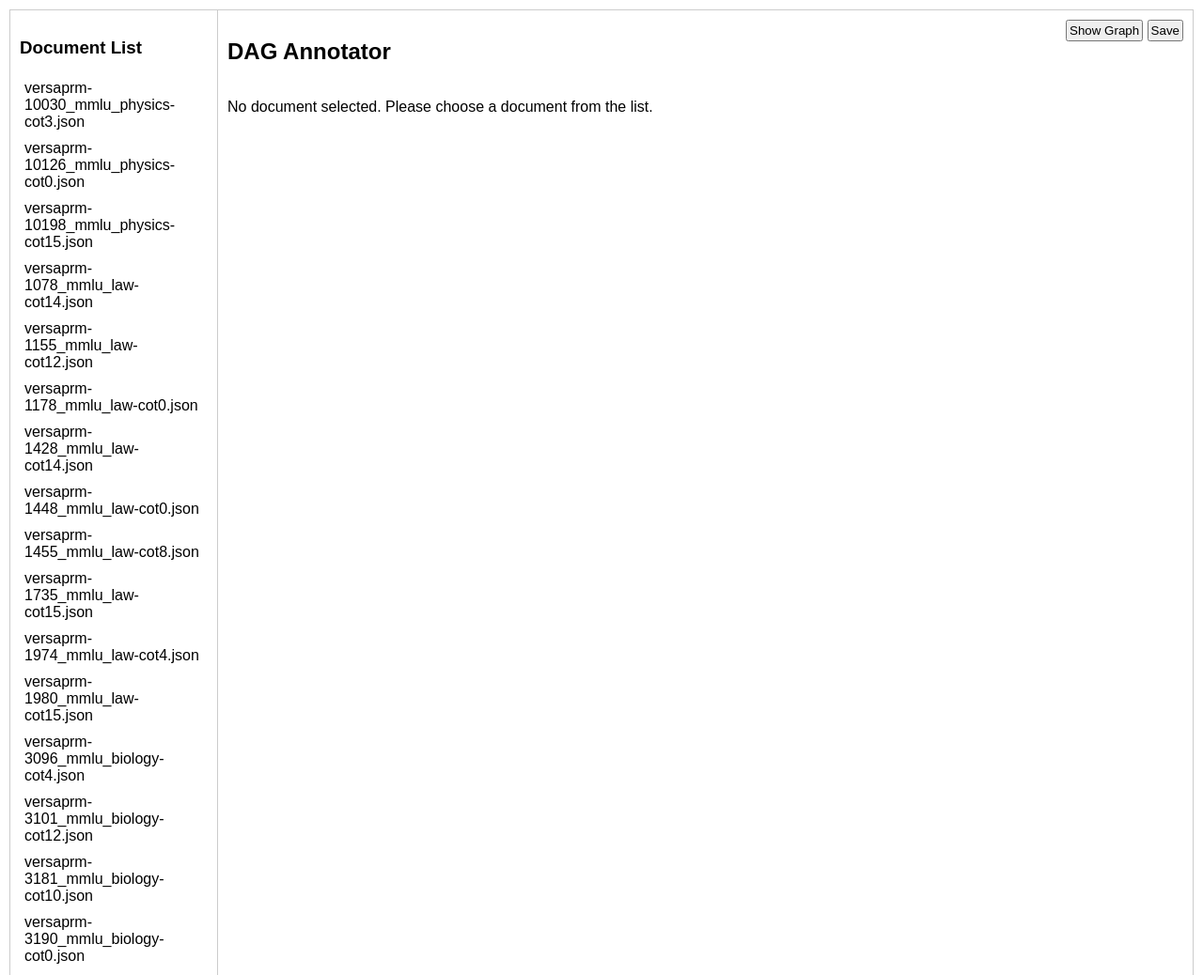
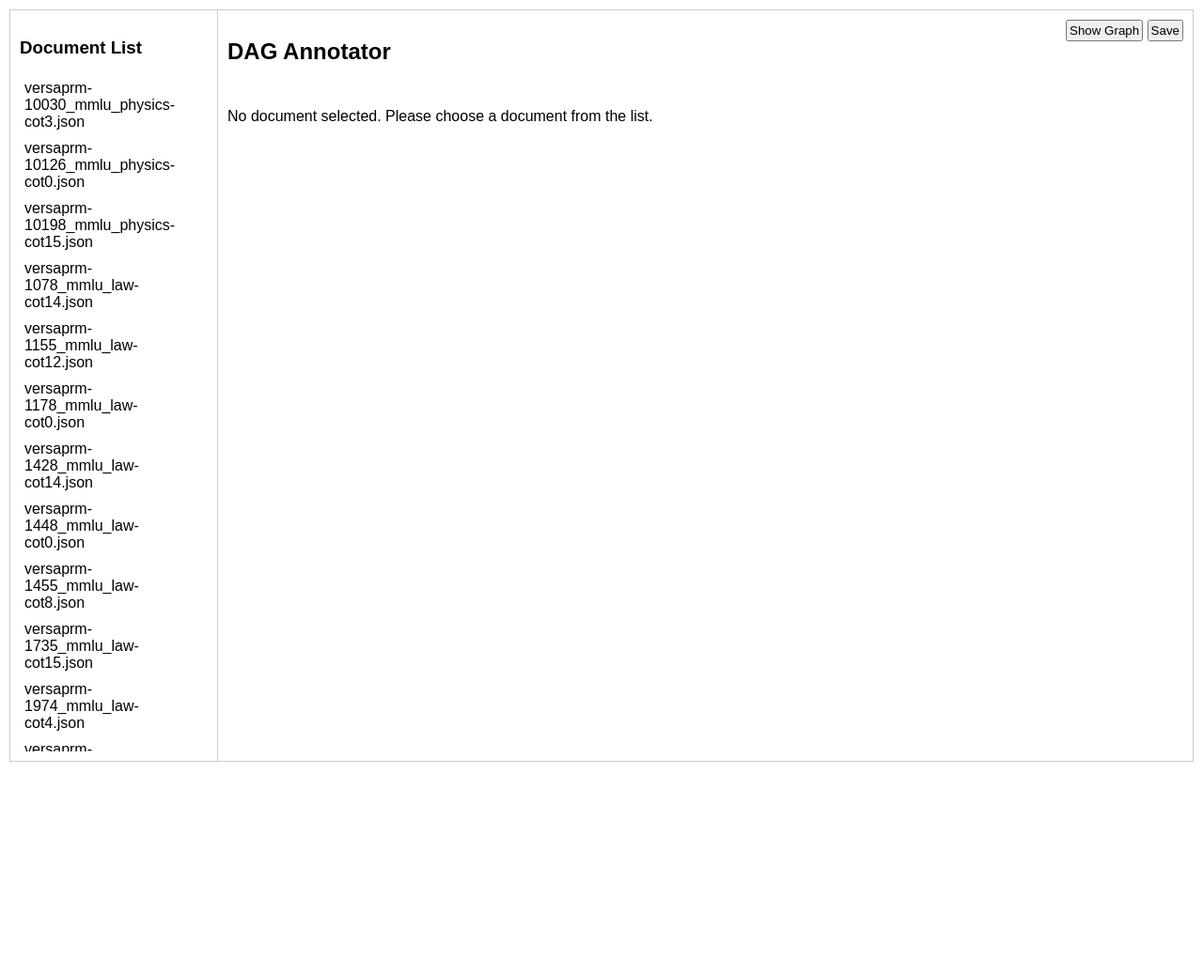
Before and after one commit to jinulee-v/premise_selection, a Flask app: page / in a window 1280 px wide. Shown: the top 1038 px of the page at 94% size. After the commit the page ends 811 px from the top, so only its background shows below. Run offline with Flask 3, Linux system fonts and the light colour scheme.

Commit message:
annotator tool scrollbar update

```diff
--- a/web/templates/index.html
+++ b/web/templates/index.html
@@ -22,7 +22,7 @@
     <div class="container">
         <div class="navigator">
             <h3>Document List</h3>
-            <div id="file-list"></div>
+            <div id="file-list" style="max-height: calc(100vh - 80px); overflow-y: auto; overflow-x: hidden; padding-right: 6px; box-sizing: border-box;"></div>
         </div>
         <div class="editor">
             <div class="header">
@@ -32,7 +32,7 @@
                     <button id="save-btn" class="btn">Save</button>
                 </div>
             </div>
-            <div id="doc-content">
+            <div id="doc-content" style="max-height: calc(100vh - 80px); overflow-y: auto; overflow-x: hidden; padding-right: 6px;">
                 <p>No document selected. Please choose a document from the list.</p>
             </div>
         </div>
```
